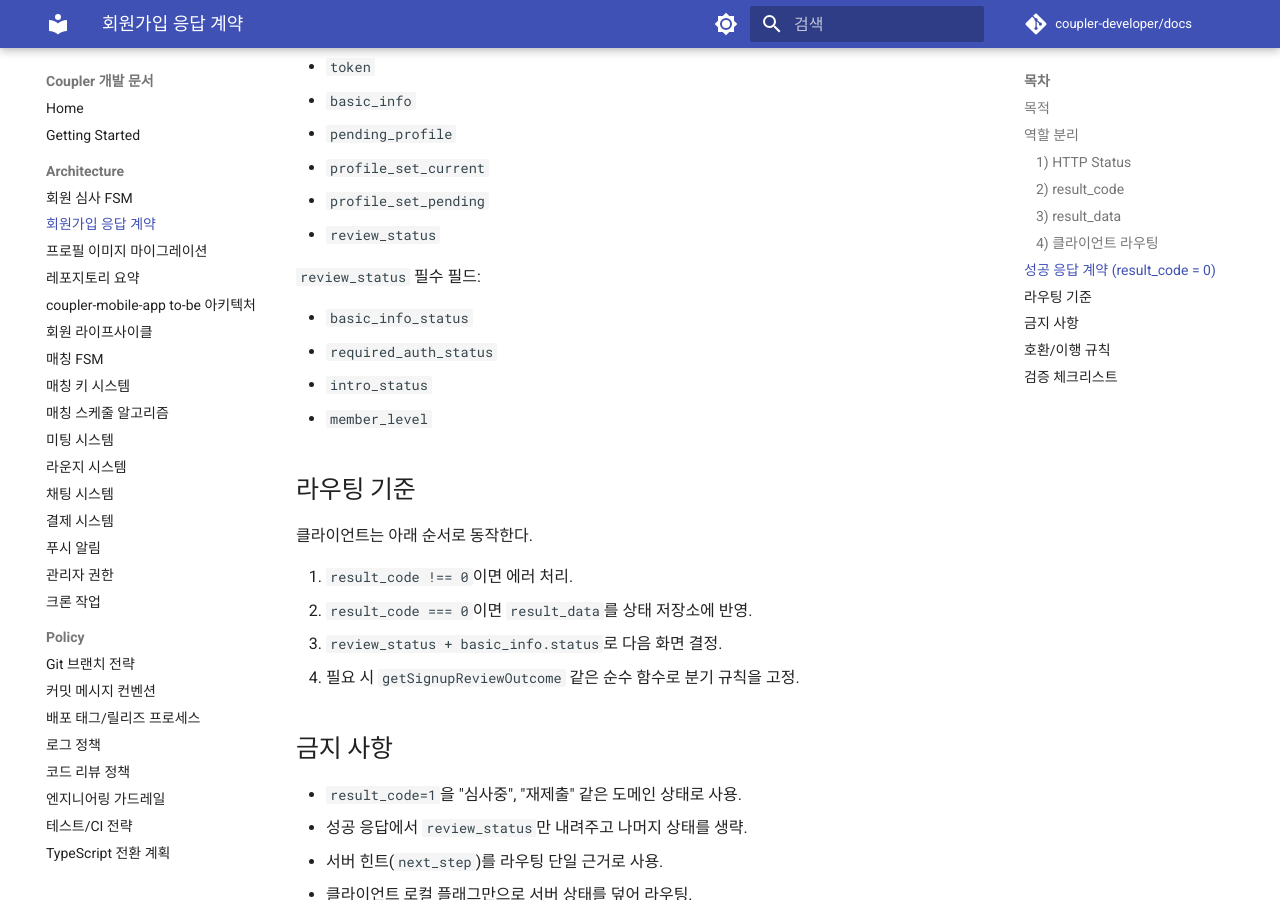
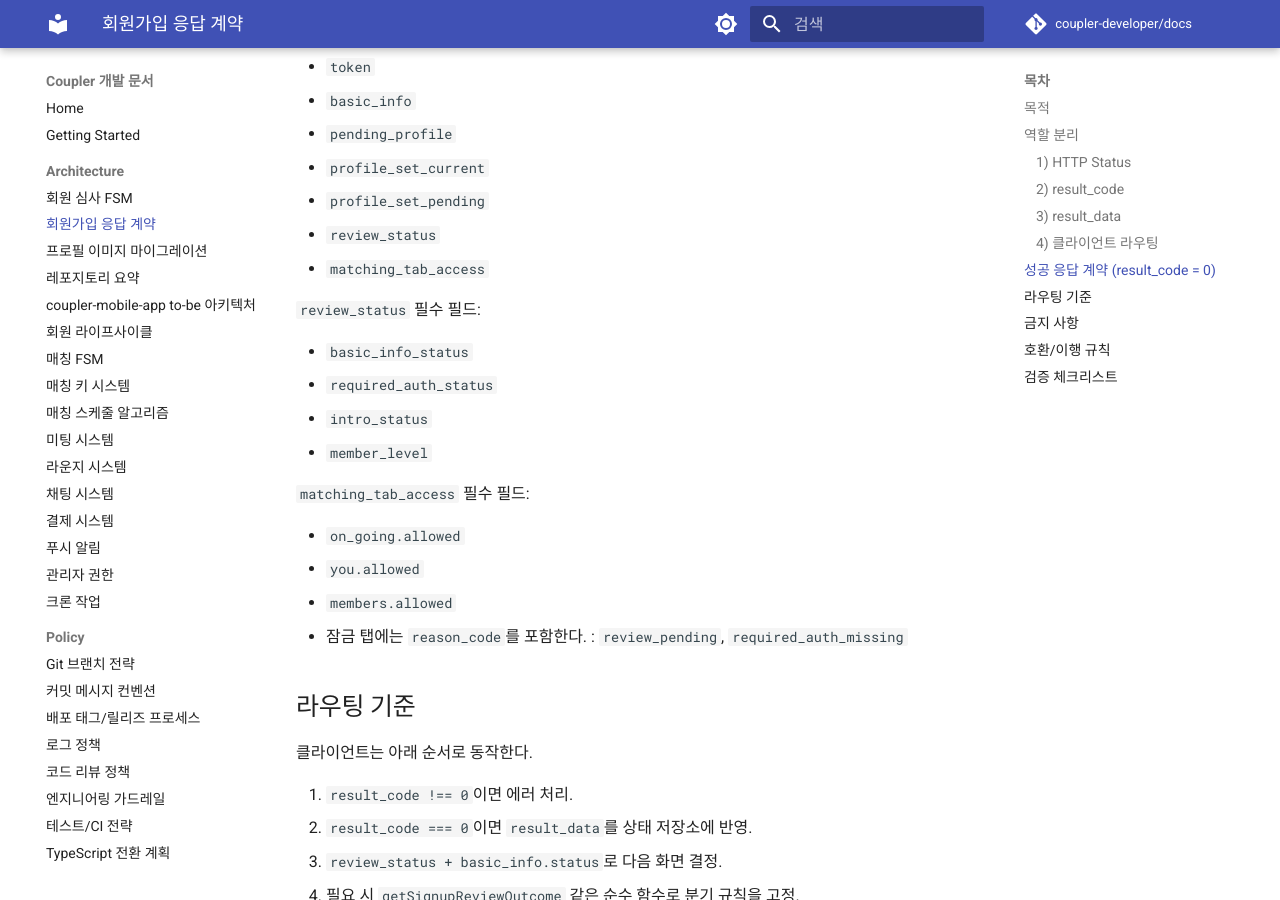
Before and after one commit to coupler-developer/docs, an MkDocs documentation site: the page built from content/architecture/signup-response-contract.md, in a window 1280 px wide and 900 px high, scrolled down 1168 px. Built offline with MkDocs 1.6.1 and Material for MkDocs 9.7.7, drawn with Linux system fonts in a browser that asks for light colours; comment, search, counter and statistics services are not loaded.

Commit message:
docs: signup이 내려주는 필드 갱신
Signed-off-by: zmrdltl <meenseek5929@naver.com>

```diff
--- a/content/architecture/signup-response-contract.md
+++ b/content/architecture/signup-response-contract.md
@@ -43,6 +43,7 @@
 - `profile_set_current`
 - `profile_set_pending`
 - `review_status`
+- `matching_tab_access`
 
 `review_status` 필수 필드:
 
@@ -50,6 +51,14 @@
 - `required_auth_status`
 - `intro_status`
 - `member_level`
+
+`matching_tab_access` 필수 필드:
+
+- `on_going.allowed`
+- `you.allowed`
+- `members.allowed`
+- 잠금 탭에는 `reason_code`를 포함한다.
+: `review_pending`, `required_auth_missing`
 
 ## 라우팅 기준
 
```
